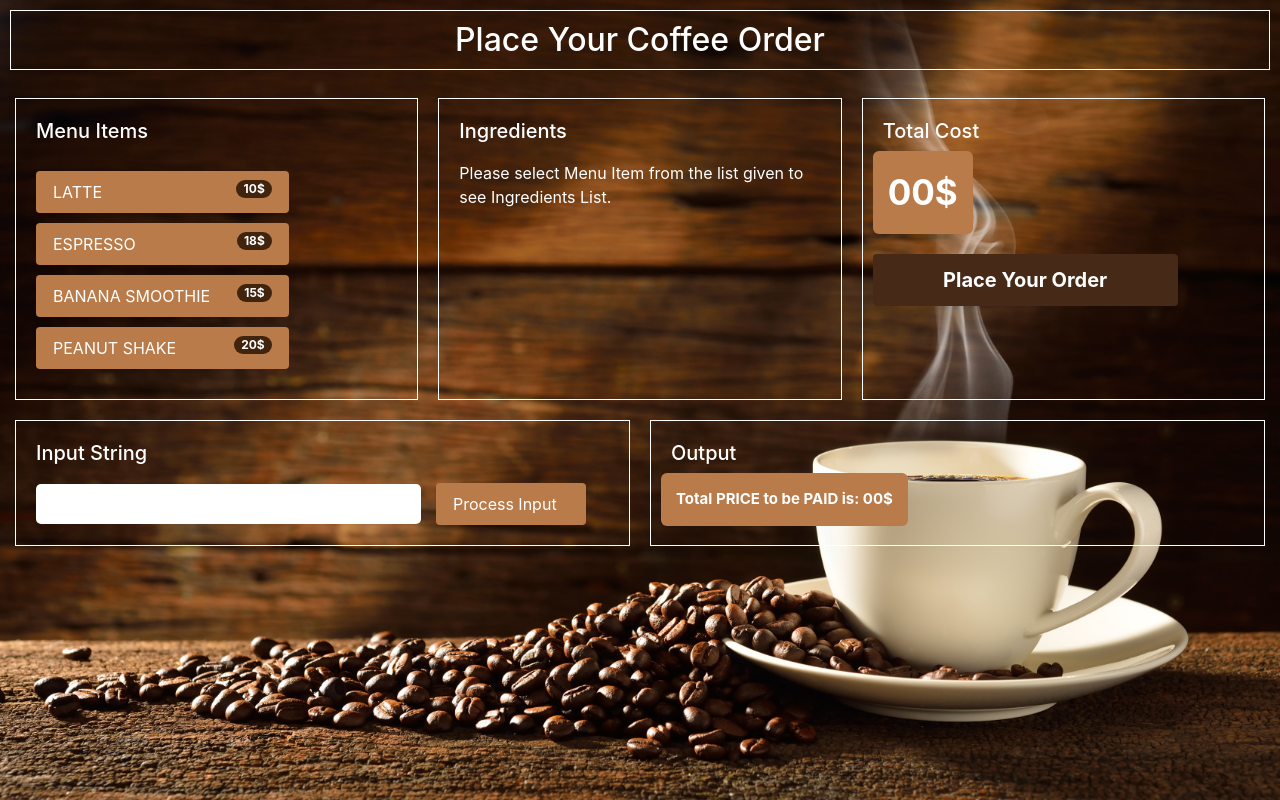
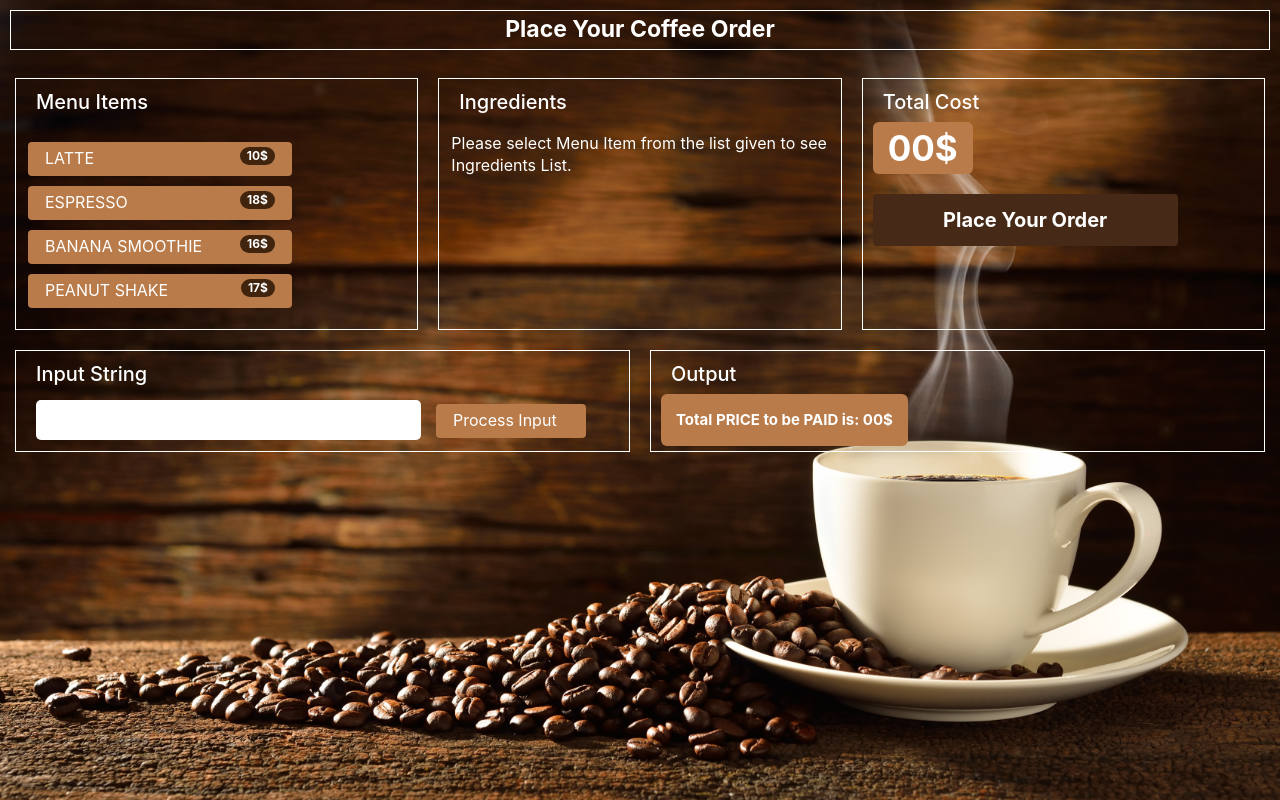
Before and after one commit to bhopals/coffee-order-app, a PHP site: page / in a window 1280 px wide. Run offline with PHP 8.4, Linux system fonts and the light colour scheme.

Commit message:
removed console and updated CSS

```diff
--- a/css/app.css
+++ b/css/app.css
@@ -1,6 +1,7 @@
 body {
     margin:10 auto;
     color:#ffffff;
+    line-height: 1.4em;
 
 }
 #coffee-section {
@@ -15,8 +16,10 @@ body {
 
 h2 {
     border: 1px solid #fff;
-    padding: 10px;
-    text-align: center
+    padding: 5px 0px;
+    text-align: center;
+    font-size: 23px;
+    font-weight: bold;
 }
 
 .content-container {
@@ -25,7 +28,7 @@ h2 {
 
 .content {
 
-    padding: 10px;
+    padding: 10px 2px;
     width:100%;
 }
 
@@ -59,7 +62,7 @@ h5 {
 .item {
     border: 1px solid #fff;
     margin:10px;
-    padding:10px;
+    padding:1px 10px;
 }
 
 .container-item {
@@ -74,7 +77,7 @@ button {
     margin: 10px 0;
     border: solid 1px transparent;
     border-radius: 4px;
-    padding: 0.5em 1em;
+    padding: 0.3em 1em;
     color: #FFFFFF;
     background-color: #b97b4a;
     width:70%;
--- a/data.json
+++ b/data.json
@@ -53,7 +53,7 @@ var menuData =
           "itemId": 1,
           "ingredientId": 0,
           "ingredientName": "WATER",
-          "ingredientCost": "2",
+          "ingredientCost": "3",
           "isIngredientAdded": false,
           "isIngredientAlergic": false
         },
@@ -61,7 +61,7 @@ var menuData =
           "itemId": 1,
           "ingredientId": 1,
           "ingredientName": "SUGAR",
-          "ingredientCost": "3",
+          "ingredientCost": "2",
           "isIngredientAdded": false,
           "isIngredientAlergic": false
         },
@@ -94,7 +94,7 @@ var menuData =
     {
       "itemId": 2,
       "isActive": true,
-      "itemCost": "15",
+      "itemCost": "16",
       "excludedList":[],
       "itemName": "BANANA SMOOTHIE",
       "ingredients": [
@@ -110,7 +110,7 @@ var menuData =
           "itemId": 2,
           "ingredientId": 1,
           "ingredientName": "WATER",
-          "ingredientCost": "2",
+          "ingredientCost": "3",
           "isIngredientAdded": false,
           "isIngredientAlergic": false
         },
@@ -151,7 +151,7 @@ var menuData =
     {
         "itemId": 3,
         "isActive": true,
-        "itemCost": "20",
+        "itemCost": "17",
         "excludedList":[],
         "itemName": "PEANUT SHAKE",
         "ingredients": [
@@ -167,7 +167,7 @@ var menuData =
             "itemId": 3,
             "ingredientId": 1,
             "ingredientName": "SUGAR",
-            "ingredientCost": "3",
+            "ingredientCost": "2",
             "isIngredientAdded": false,
             "isIngredientAlergic": false
           },
@@ -175,7 +175,7 @@ var menuData =
             "itemId": 3,
             "ingredientId": 2,
             "ingredientName": "MILK",
-            "ingredientCost": "5",
+            "ingredientCost": "3",
             "isIngredientAdded": false,
             "isIngredientAlergic": false
           },
@@ -198,7 +198,7 @@ var menuData =
             {
               "itemId": 3,
               "ingredientId": 5,
-              "ingredientName": "CE CREAM",
+              "ingredientName": "ICE CREAM",
               "ingredientCost": "5",
               "isIngredientAdded": false,
               "isIngredientAlergic": false
--- a/js/app.js
+++ b/js/app.js
@@ -18,7 +18,6 @@
             formPriceArray(item.ingredients, priceDetailsObject);
         });
 
-        console.log("priceDetailsObject::",priceDetailsObject);
         const buttonElem =  document.getElementById('processButton');
         buttonElem.onclick = processInputAndCalcualteCost.bind(this, priceDetailsObject);
 
@@ -71,7 +70,6 @@
     }
 
     function buildMenuItem(self, menuItem, menuList){
-        console.log("selfs",self);
         const span = document.createElement('span');
         const ingredients = document.getElementById('ingredients');
         span.setAttribute('class', 'badge badge-primary badge-pill price');
@@ -109,24 +107,19 @@
 
 
     function processInputAndCalcualteCost(priceDetailsObject) {
-        let output = "Default Test";
-        console.log("priceDetailsObject:",priceDetailsObject);
-
+        let output;
+        let itemPrice = 0;
+        let excludedPrice = 0;
+        let outputElement = document.getElementById('output-content');
         let inputString = document.getElementById('inputString').value;
 
         if(!inputString) {
             return;
         }
 
-        let outputElement = document.getElementById('output-content');
-
-        let itemPrice = 0;
-        let excludedPrice = 0;
-
         let elements = inputString.split(",");
         elements.forEach(function(value, index){
             value = value.toUpperCase().trim();
-            console.log("value:",value);
             if(index === 0) {
                 if(value.indexOf("-") !== -1  || !priceDetailsObject[value]) {
                     output = "Selected Item ["+value+"] is Invalid.";
@@ -134,9 +127,7 @@
                 } else {
                     itemPrice = parseInt(priceDetailsObject[value]);
                 }
-
             } else {
-
                 if(value.indexOf("-") === -1 || !priceDetailsObject[value]) {
                     output = "Selected Ingrediants ["+value+"] is Invalid.";
                     return;
@@ -144,8 +135,8 @@
                     excludedPrice += parseInt(priceDetailsObject[value]);
                 }
             }
+        });
 
-        })
 
         if(!output) {
             output = "Total PRICE to be PAID is:"+(itemPrice-excludedPrice)+"$";
```
